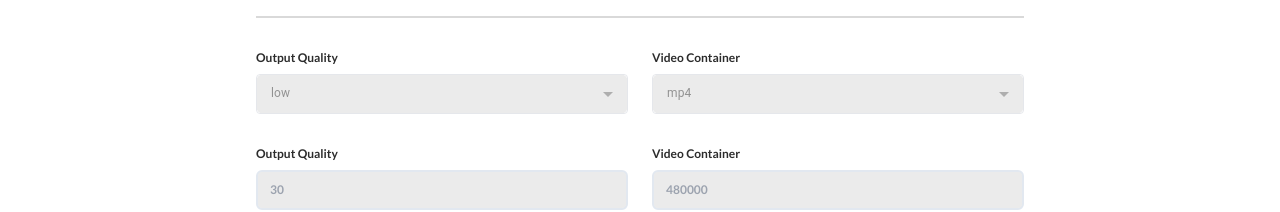
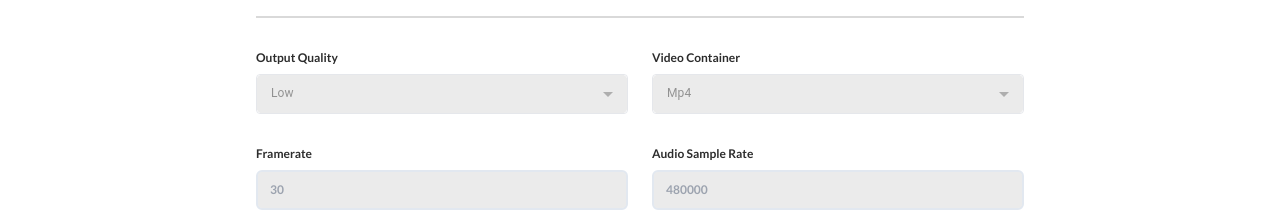
Before and after one commit to Gelodev04/editkits-v2, a Next.js app: page /tool/trim-video in a window 1280 px wide. Shown: the part 711-923 px from the top of the page. Built offline with nearby package versions, Linux system fonts and the light colour scheme.

Commit message:
fix: improved trim video layout and input values (#46)

```diff
--- a/pages/tool/resize-video/index.tsx
+++ b/pages/tool/resize-video/index.tsx
@@ -253,7 +253,7 @@ export default function ResizeVideo() {
         </div>
       </div>
       <div className="max-w-[171px] mx-auto py-16">
-        <Button disabled={!isColorValid} label="Proceed" variant="contained" filled rightIcon={<FaAngleRight/>}/>
+        <Button disabled={!isColorValid || !file} label="Proceed" variant="contained" filled rightIcon={<FaAngleRight/>}/>
       </div>
       <UploadFileModal uploadModal={uploadFileModal} setUploadModal={setUploadFileModal} file={file} setFile={setFile}/>
     </div>
--- a/pages/tool/trim-video/index.tsx
+++ b/pages/tool/trim-video/index.tsx
@@ -10,10 +10,16 @@ import TextField from "@/components/TextField";
 import Select from "@/components/Select";
 
 import RetryIcon from '@/assets/img/icons/retry.svg'
+import {outputQuality, videoType} from "@/lib/constants";
 
 export default function TrimVideo() {
   const [uploadFileModal, setUploadFileModal] = React.useState(false);
   const [file, setFile] = React.useState(null);
+  const [startTime, setStartTime] = React.useState(null);
+  const [endTime, setEndTime] = React.useState(null);
+  const [frameRate, setFramerate] = React.useState(null);
+  const [audioSampleRate, setAudioSampleRate] = React.useState(null);
+
 
   const props = [
     {name: "Duration", value: "122 Seconds"},
@@ -86,6 +92,9 @@ export default function TrimVideo() {
       <div className="flex justify-between gap-6 py-8">
         <div className="w-full">
           <TextField
+            type="number"
+            value={startTime}
+            onChange={(e) => setStartTime((e.target.value))}
             disabled={!file}
             placeholder="0 second"
             variant="t2"
@@ -95,9 +104,12 @@ export default function TrimVideo() {
         <div className="w-full">
           <TextField
             disabled={!file}
+            type="number"
             placeholder="1000 seconds"
             variant="t2"
             label="End time"
+            value={endTime}
+            onChange={(e) => setEndTime((e.target.value))}
           />
         </div>
       </div>
@@ -115,11 +127,7 @@ export default function TrimVideo() {
             placeholder="Medium"
             variant="t2"
             label="Output Quality"
-            options={[
-              {label: "Low", value: "low"},
-              {label: "Medium", value: "medium"},
-              {label: "High", value: "high"}
-            ]}
+            options={outputQuality}
             disabled={!file}
           />
         </div>
@@ -128,11 +136,7 @@ export default function TrimVideo() {
             placeholder="Mp4"
             variant="t2"
             label="Video Container"
-            options={[
-              {label: "Mp4", value: "mp4"},
-              {label: "Mov", value: "mov"},
-              {label: "AVI", value: "avi"}
-            ]}
+            options={videoType}
             disabled={!file}
           />
         </div>
@@ -143,7 +147,10 @@ export default function TrimVideo() {
             disabled={!file}
             placeholder="30"
             variant="t2"
-            label="Output Quality"
+            label="Framerate"
+            type="number"
+            value={frameRate}
+            onChange={(e) => setFramerate((e.target.value))}
           />
         </div>
         <div className="w-full">
@@ -151,12 +158,15 @@ export default function TrimVideo() {
             disabled={!file}
             placeholder="480000"
             variant="t2"
-            label="Video Container"
+            label="Audio Sample Rate"
+            type="number"
+            value={audioSampleRate}
+            onChange={(e) => setAudioSampleRate((e.target.value))}
           />
         </div>
       </div>
       <div className="max-w-[171px] mx-auto py-16">
-        <Button label="Proceed" variant="contained" filled rightIcon={<FaAngleRight/>}/>
+        <Button disabled={!file} label="Proceed" variant="contained" filled rightIcon={<FaAngleRight/>}/>
       </div>
       <UploadFileModal uploadModal={uploadFileModal} setUploadModal={setUploadFileModal} file={file} setFile={setFile}/>
     </div>
```
